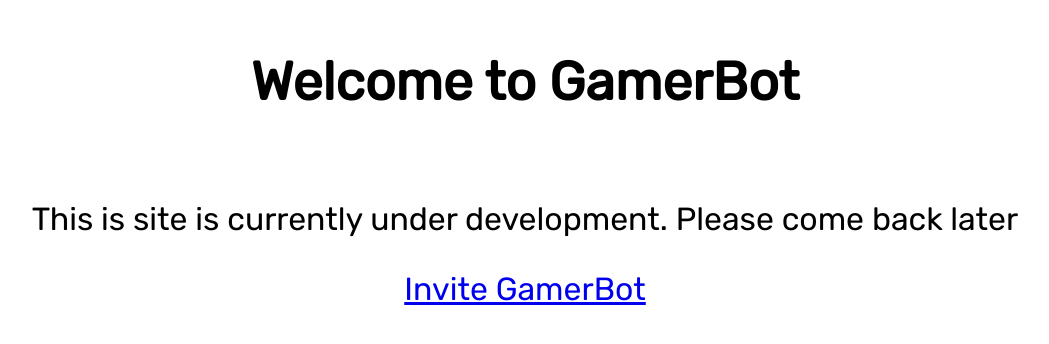
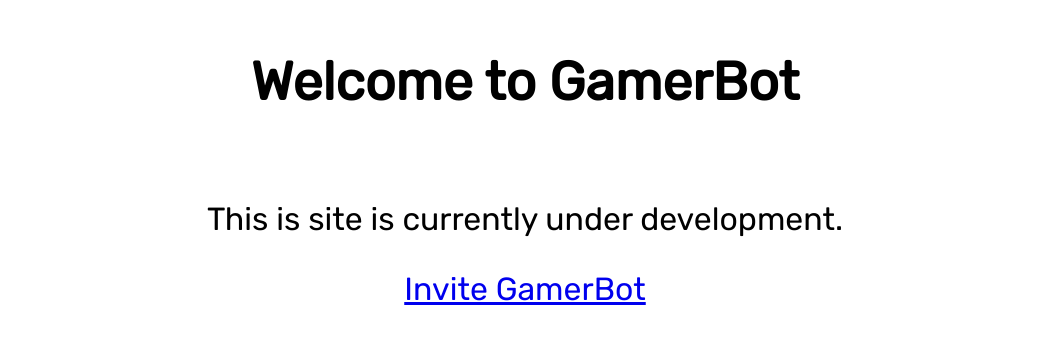
Before and after one commit to TanujKS/gamerbot, a Flask app: page / in a window 1280 px wide. Shown: the top 344 px of the page, without its empty margins (115-1164 px from the left). Run offline with Flask 2, Linux system fonts and the light colour scheme.

Commit message:
Minor edits

```diff
--- a/bot/cogs/info.py
+++ b/bot/cogs/info.py
@@ -12,7 +12,7 @@
         print("Loaded", __name__)
 
 
-    @commands.command(help="Gets source code of GamerBot")
+    @commands.command(help="Gets source code of GamerBot", aliases=['src'])
     async def sourcecode(self, ctx):
         embed = discord.Embed(color=constants.RED)
         embed.add_field(name="Source Code:", value="https://github.com/gamerbot")
--- a/website/app.py
+++ b/website/app.py
@@ -6,5 +6,6 @@
 def index():
     return render_template("index.html")
 
+
 if __name__ == "__main__":
     app.run()
--- a/website/templates/index.html
+++ b/website/templates/index.html
@@ -27,6 +27,6 @@
 
 <div>
     <h1>Welcome to GamerBot</h1><br>
-    <p>This is site is currently under development. Please come back later</p>
+    <p>This is site is currently under development.</p>
     <a href="https://discord.com/oauth2/authorize?client_id=827342035803570216&permissions=2146774129&scope=bot" target="_blank">Invite GamerBot</a>
 </div>
```
Also changed, not shown: README.md.
